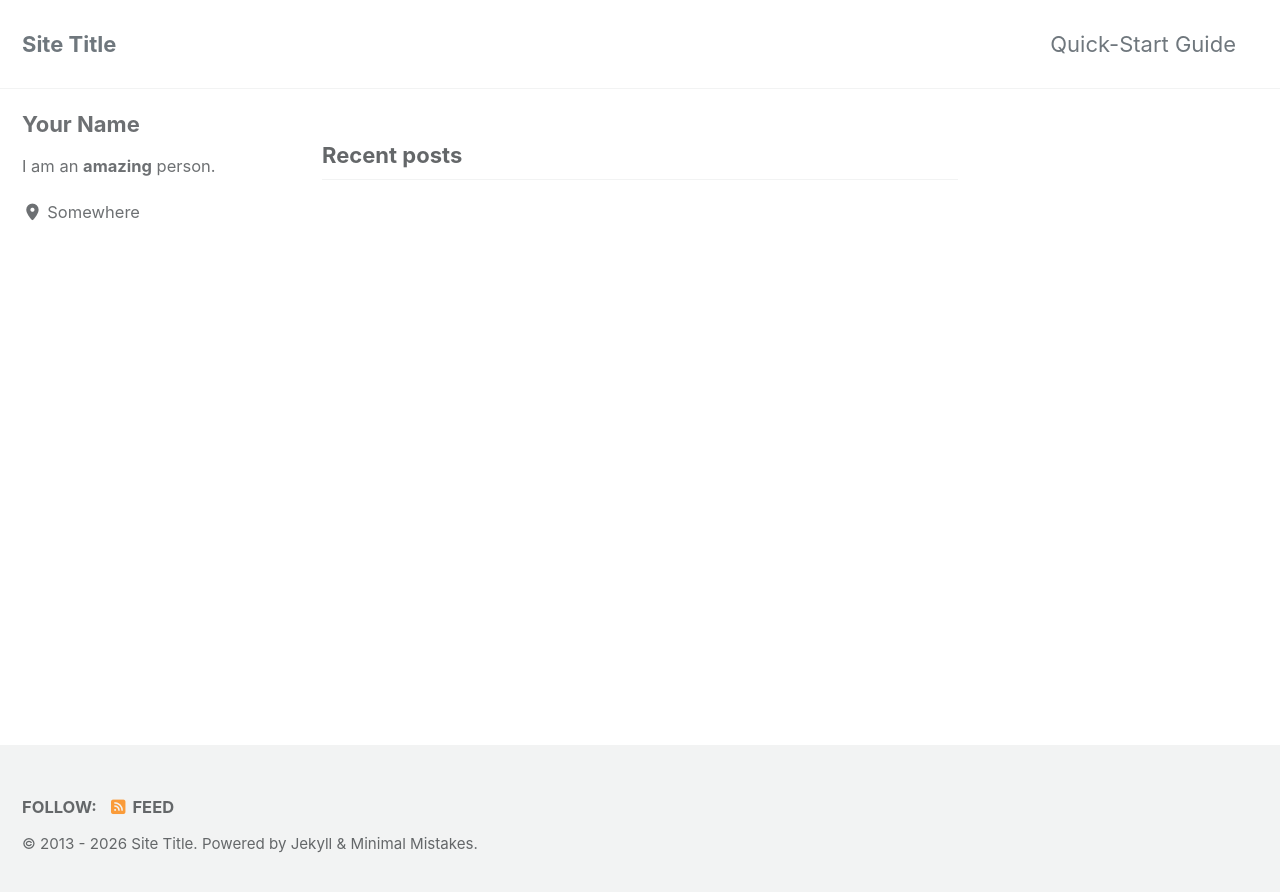
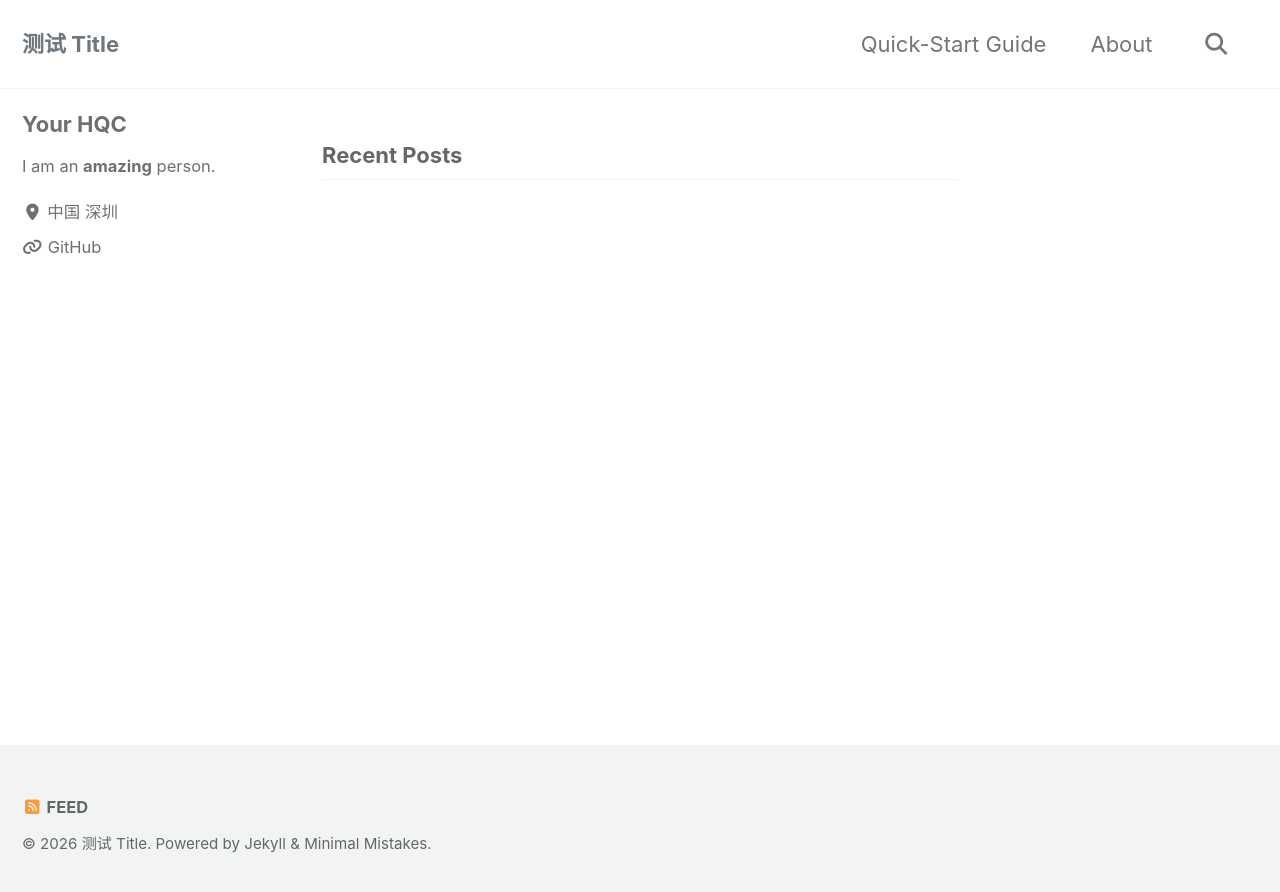
Before and after one commit to summerccc/summerccc.github.io, a Jekyll site: the page built from index.html, in a window 1280 px wide. Shown: the top 892 px of the page. Built offline with Jekyll 4.4.1, drawn with Linux system fonts in a browser that asks for light colours; cached includes are drawn as plain includes; the list of posts is cut into pages by our own code.

Commit message:
change info

```diff
--- a/_config.yml
+++ b/_config.yml
@@ -1,10 +1,3 @@
-# Welcome to Jekyll!
-#
-# This config file is meant for settings that affect your entire site, values
-# which you are expected to set up once and rarely need to edit after that.
-# For technical reasons, this file is *NOT* reloaded automatically when you use
-# `jekyll serve`. If you change this file, please restart the server process.
-
 # Theme Settings
 #
 # Review documentation to determine if you should use `theme` or `remote_theme`
@@ -15,21 +8,21 @@
 minimal_mistakes_skin    : "default" # "air", "aqua", "contrast", "dark", "dirt", "neon", "mint", "plum", "sunrise"
 
 # Site Settings
-locale                   : "en-US"
+locale                   : "zh-US"
 rtl                      : # true, false (default) # turns direction of the page into right to left for RTL languages
-title                    : "Site Title"
+title                    : "测试 Title"
 title_separator          : "-"
 subtitle                 : # site tagline that appears below site title in masthead
-name                     : "Your Name"
+name                     : "HQC 深大"
 description              : "An amazing website."
-url                      : # the base hostname & protocol for your site e.g. "https://mmistakes.github.io"
+url                      : "https://summerccc.github.io"
 baseurl                  : # the subpath of your site, e.g. "/blog"
 repository               : # GitHub username/repo-name e.g. "mmistakes/minimal-mistakes"
 teaser                   : # path of fallback teaser image, e.g. "/assets/images/500x300.png"
 logo                     : # path of logo image to display in the masthead, e.g. "/assets/images/88x88.png"
 masthead_title           : # overrides the website title displayed in the masthead, use " " for no title
 breadcrumbs              : # true, false (default)
-words_per_minute         : 200
+words_per_minute         : 400
 enable_copy_code_button  : # true, false (default)
 copyright                : # "copyright" name, defaults to site.title
 copyright_url            : # "copyright" URL, defaults to site.url
@@ -68,9 +61,9 @@ reCaptcha:
 atom_feed:
   path                   : # blank (default) uses feed.xml
   hide                   : # true, false (default)
-search                   : # true, false (default)
-search_full_content      : # true, false (default)
-search_provider          : # lunr (default), algolia, google
+search                   : true
+search_full_content      : true
+search_provider          : lunr
 lunr:
   search_within_pages    : # true, false (default)
 algolia:
@@ -113,27 +106,24 @@ analytics:
 
 # Site Author
 author:
-  name             : "Your Name"
+  name             : "Your HQC"
   avatar           : # path of avatar image, e.g. "/assets/images/bio-photo.jpg"
   bio              : "I am an **amazing** person."
-  location         : "Somewhere"
+  location         : "中国 深圳"
   email            :
   links:
     - label: "Email"
       icon: "fas fa-fw fa-envelope-square"
       # url: "mailto:your.name@email.com"
-    - label: "Website"
+    - label: "GitHub"
       icon: "fas fa-fw fa-link"
-      # url: "https://your-website.com"
+      url: "https://github.com/summerccc"
     - label: "Twitter"
       icon: "fab fa-fw fa-twitter-square"
       # url: "https://twitter.com/"
     - label: "Facebook"
       icon: "fab fa-fw fa-facebook-square"
       # url: "https://facebook.com/"
-    - label: "GitHub"
-      icon: "fab fa-fw fa-github"
-      # url: "https://github.com/"
     - label: "Instagram"
       icon: "fab fa-fw fa-instagram"
       # url: "https://instagram.com/"
@@ -159,7 +149,7 @@ footer:
     - label: "Instagram"
       icon: "fab fa-fw fa-instagram"
       # url:
-  since: "2013"
+  since: "2026"
 
 
 # Reading Files
--- a/_data/navigation.yml
+++ b/_data/navigation.yml
@@ -2,8 +2,8 @@
 main:
   - title: "Quick-Start Guide"
     url: https://mmistakes.github.io/minimal-mistakes/docs/quick-start-guide/
-  # - title: "About"
-  #   url: https://mmistakes.github.io/minimal-mistakes/about/
+  - title: "About"
+    url: https://mmistakes.github.io/minimal-mistakes/about/
   # - title: "Sample Posts"
   #   url: /year-archive/
   # - title: "Sample Collections"
```
